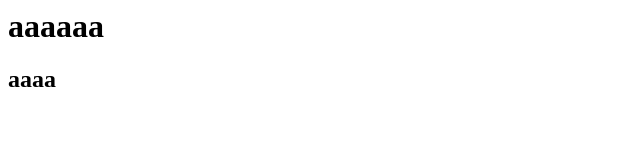
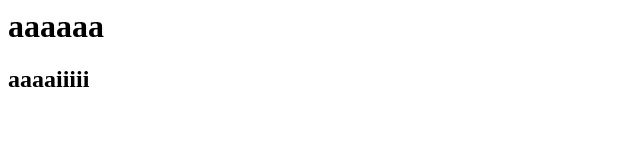
Before and after one commit to mrsixsix/seven, a plain HTML site: page index.html in a window 1280 px wide. Shown: the full height of the page, 0-640 px from the left. Drawn offline with Linux system fonts and the light colour scheme.

Commit message:
Update index.html

```diff
--- a/index.html
+++ b/index.html
@@ -1,2 +1,2 @@
 <h1>aaaaaa</h1>
-<h2>aaaa</h2>
+<h2>aaaaiiiii</h2>
```
